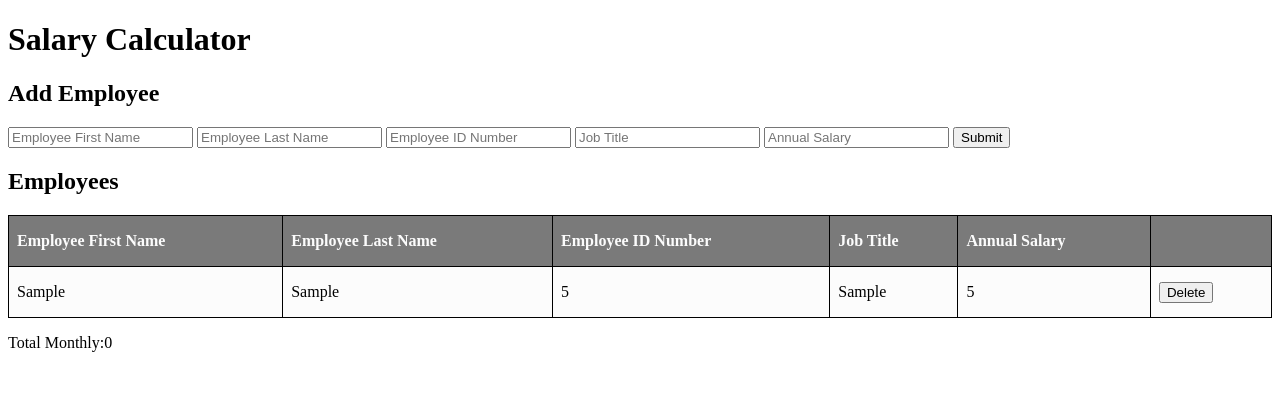
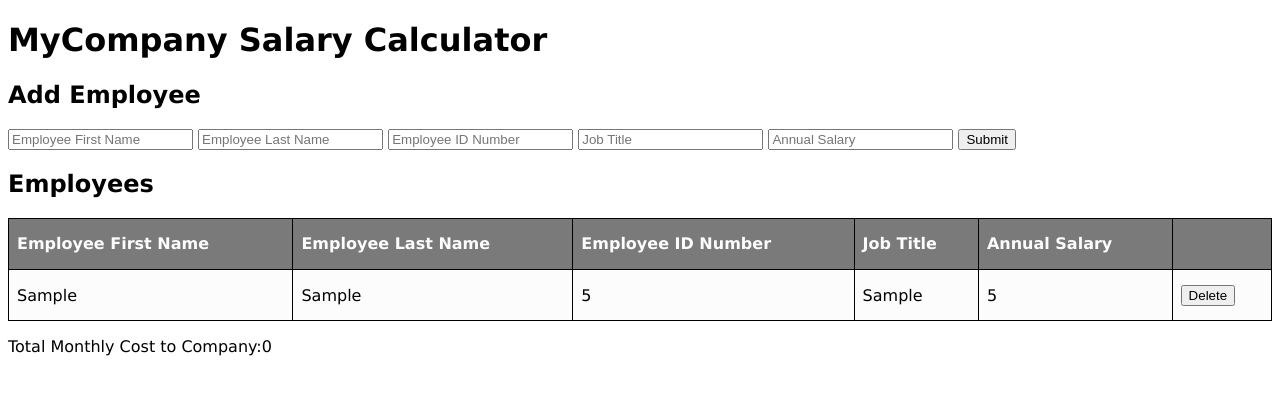
Before and after one commit to kristinhuot/weekend-salary-calculator, a website: page index.html in a window 1280 px wide. Both pictures are taken after typing "Sample", "Sample", "5", "Sample", "5" into the empty fields and a click on the button "Submit". Drawn offline with Linux system fonts and the light colour scheme.

Commit message:
CSS styling and re-working the total monthly cost CSS change

```diff
--- a/index.html
+++ b/index.html
@@ -9,7 +9,7 @@
 </head>
 <body>
   <header>
-    <h1>Salary Calculator</h1>
+    <h1>MyCompany Salary Calculator</h1>
   </header>
   <main>
     <h2>Add Employee</h2>
@@ -54,8 +54,8 @@
         <tbody id ="salaryTable"></tbody>
       </table>
   </main>
-  <footer id="footer">
-    <p>Total Monthly:<span id="salaryCount">0</span></p>
+  <footer id="over-budget">
+    <p>Total Monthly Cost to Company:<span id="salaryCount">0</span></p>
   </footer>
 </body>
 </html>
--- a/script.js
+++ b/script.js
@@ -38,10 +38,11 @@ function submitText(event){
     let updatedMonthlySalary = document.getElementById("salaryCount")
     updatedMonthlySalary.innerText = (monthlySalaryTotal);
 
+    let amount = document.getElementById("over-budget");
+
     if (monthlySalaryTotal > 20000){
-        document.getElementById('footer').style.color='white';
-        document.getElementById('footer').style.backgroundColor='red';
-    }
+        amount.classList.toggle("salaryThresholdStyle");
+        }
 }
 
 function deleteRow(event){
--- a/style.css
+++ b/style.css
@@ -21,3 +21,10 @@ table {
   tbody tr:nth-child(even){
     background: #dcdcdc;
   }
+body{
+    font-family:'Lucida Sans', 'Lucida Sans Regular', 'Lucida Grande', 'Lucida Sans Unicode', Geneva, Verdana, sans-serif
+
+}
+.salaryThresholdStyle{
+    font: red;
+}
```
Also changed, not shown: 1 other file.
